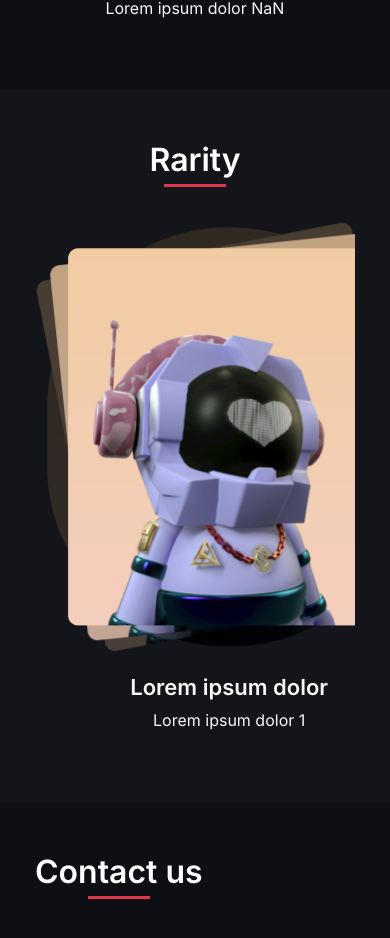
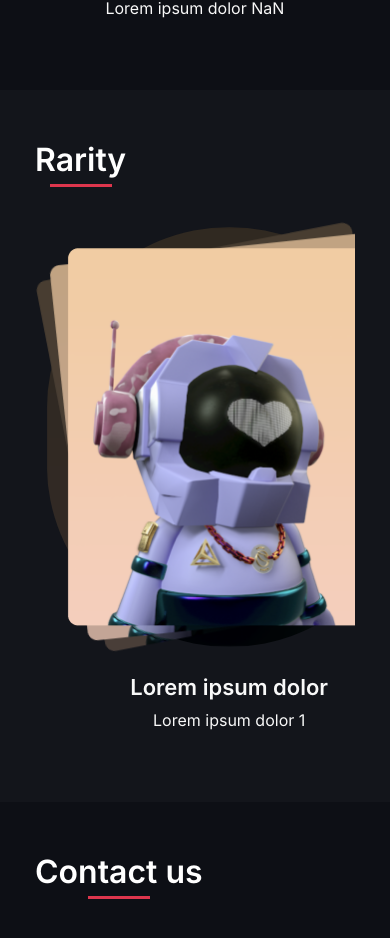
Before and after one commit to helvie/helvie-pinqo1, a Next.js app: page / in a window 390 px wide. Shown: the part 2655-3593 px from the top of the page. Built offline with nearby package versions, Linux system fonts and the light colour scheme.

Commit message:
projet finalisé - github réinitialisé

```diff
--- a/src/components/HomeSection4.js
+++ b/src/components/HomeSection4.js
@@ -14,7 +14,10 @@ function HomeSection4(props) {
     const team = [];
 
     for (let nbImage = 0; nbImage < 4; nbImage++) {
-        team.push(<Thumbnail key={nbImage} parameters={thumbnailParametersSize} image="images/robot.png"
+        team.push(<Thumbnail
+            key={nbImage}
+            parameters={thumbnailParametersSize}
+            image="images/robot.png"
             alt="robot" />);
     }
 
--- a/src/styles/Home.module.css
+++ b/src/styles/Home.module.css
@@ -82,6 +82,15 @@
     }
 
     .arrowsContainer {
+        margin-right: 0;
+    }
+
+    .thumbnailContainer {
+        flex: none;
+        scroll-snap-align: start;
+    }
+
+    .thumbnailContainer:last-child {
         margin-right: 0;
     }
 
@@ -672,14 +681,8 @@
         -webkit-overflow-scrolling: touch;
     }
 
-    .thumbnailContainer {
-        flex: none;
-        scroll-snap-align: start;
-    }
-
-    /* Assurer que le dernier élément a moins de marge à droite pour éviter un espace vide */
-    .vignette:last-child {
-        margin-right: 0;
+    .homeSection5Title {
+        align-self: flex-start;
     }
 }
 
```
